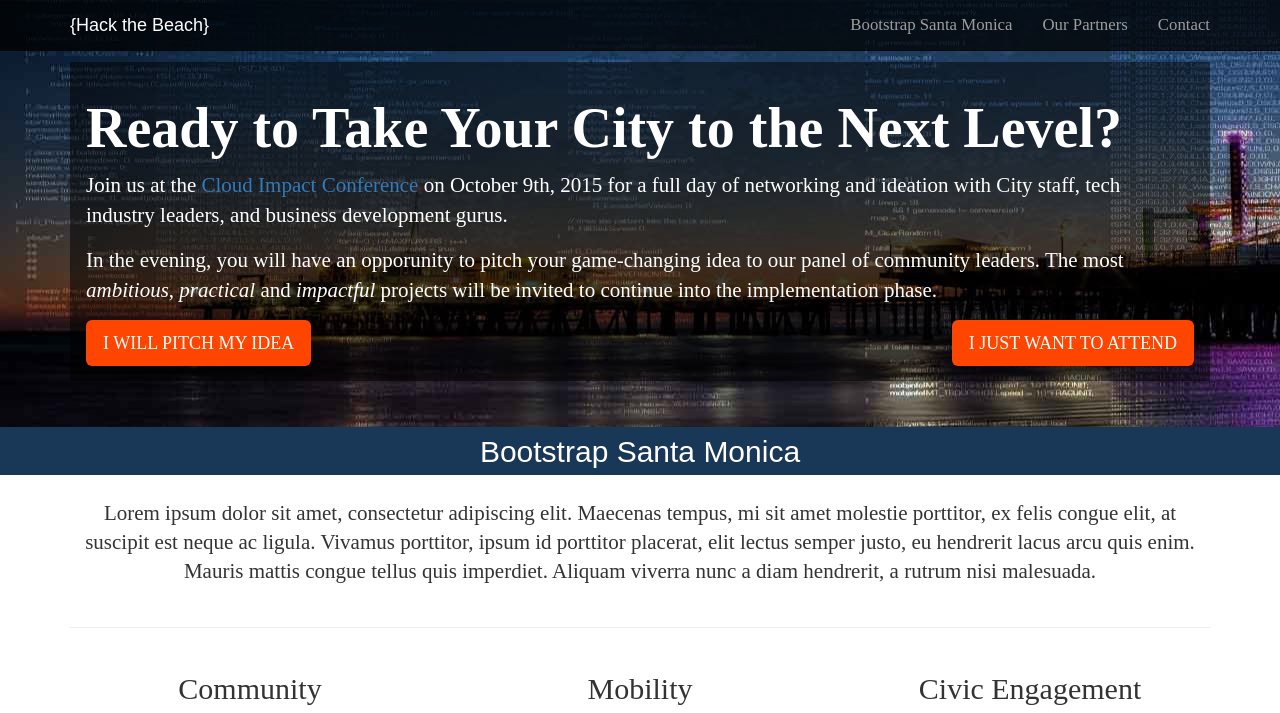
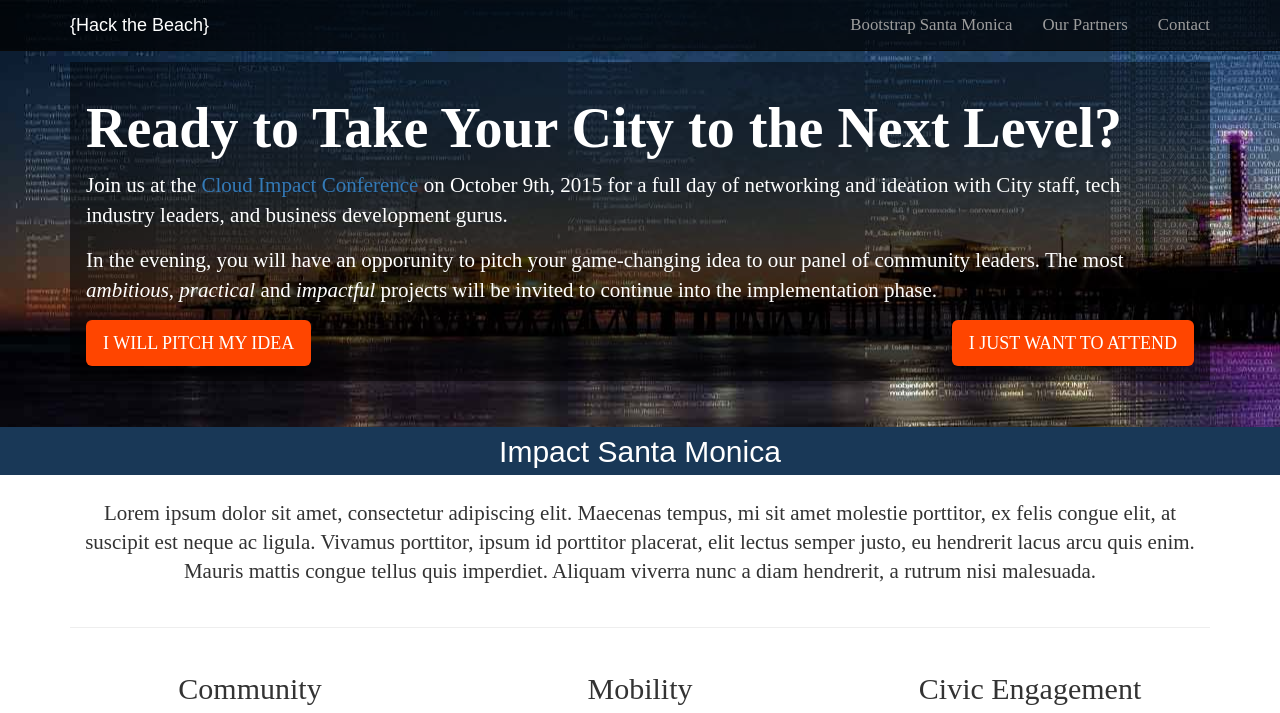
Before and after one commit to CityofSantaMonica/hackthebeach, a Jekyll site: the page built from bootstrap-santa-monica/index.html, in a window 1280 px wide and 1400 px high. Shown: the top 713 px of the window. Built offline with Jekyll 4.4.1, drawn with Linux system fonts in a browser that asks for light colours; nearby versions of some CDN libraries; comment, search, counter and statistics services are not loaded; some of the changed lines change nothing that is shown; grey boxes are pictures that could not be loaded.

Commit message:
placeholder section for contest details

```diff
--- a/bootstrap-santa-monica/index.html
+++ b/bootstrap-santa-monica/index.html
@@ -3,6 +3,8 @@
 jumbotron: bootstrap-santa-monica/jumbotron.html
 ---
 
-{% include templates/section.html header="Bootstrap Santa Monica" content="bootstrap-santa-monica/intro.html" %}
+{% include templates/section.html header="Impact Santa Monica" content="bootstrap-santa-monica/intro.html" %}
 
 {% include templates/section.html content="bootstrap-santa-monica/challenges.html" %}
+
+{% include templates/section.html header="Contest Details" %}
```
Also changed, not shown: _includes/bootstrap-santa-monica/contest.html (added).
